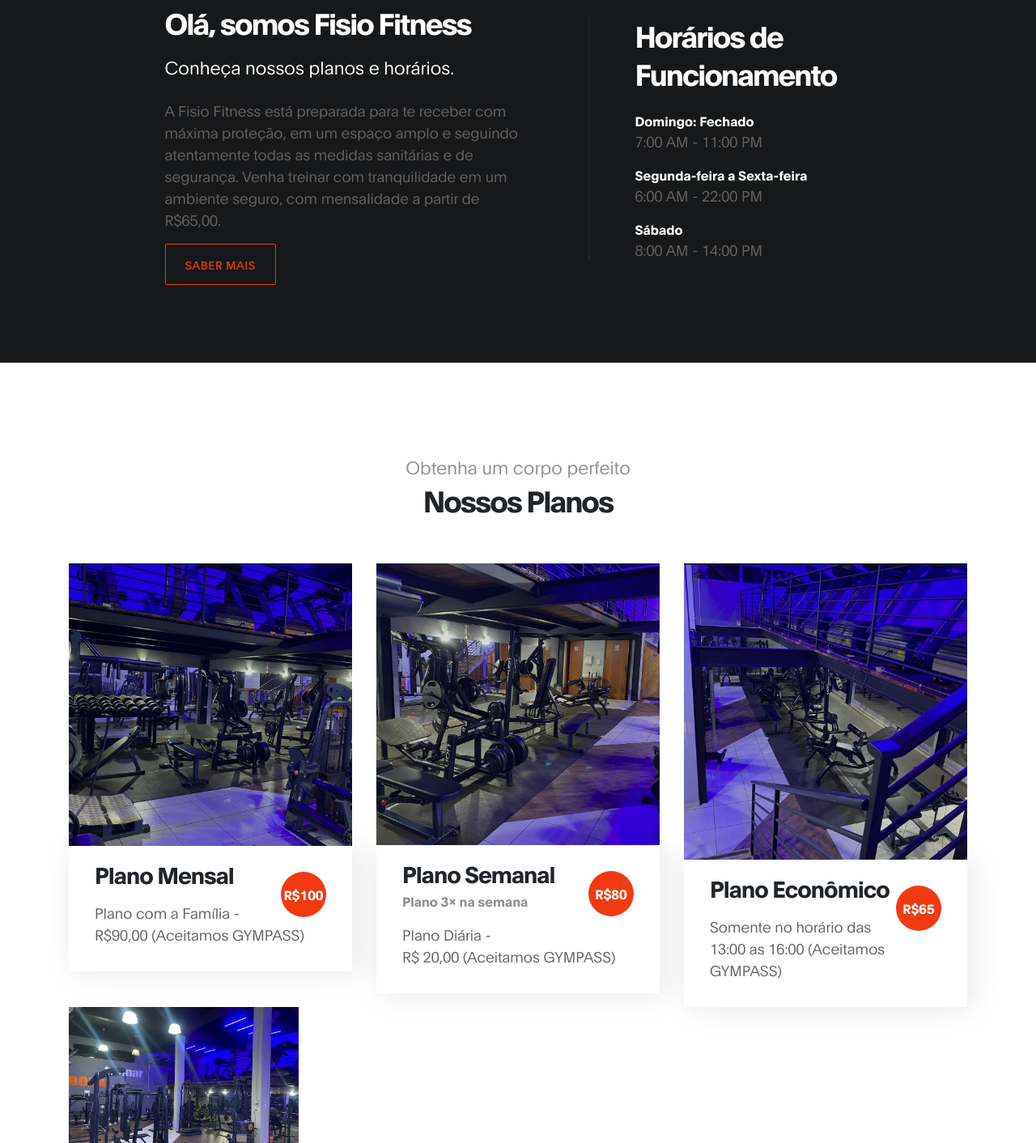
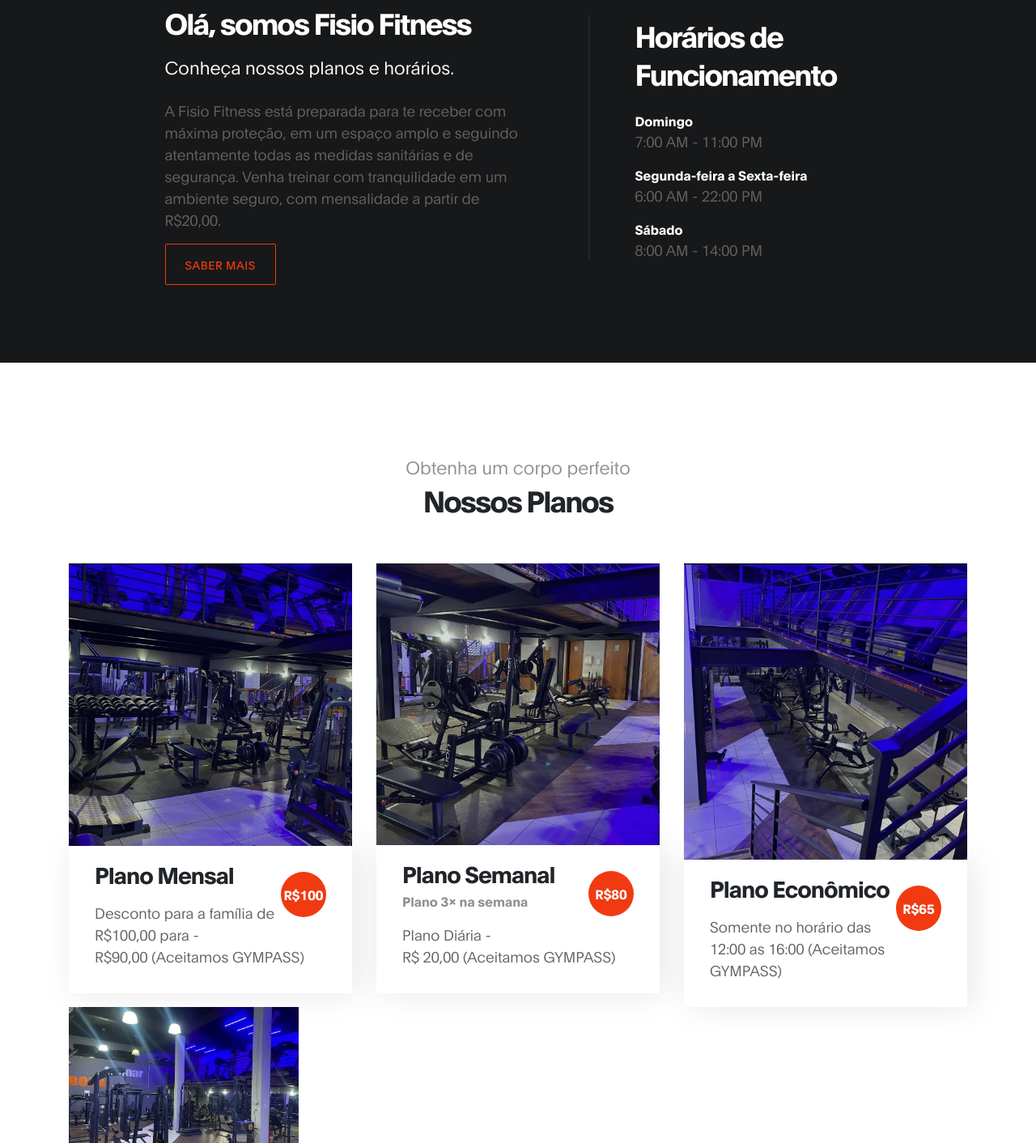
Before and after one commit to Dylucas07/fisiofitness, a plain HTML site: page index.html in a window 1280 px wide. Shown: the part 877-2289 px from the top of the page at 81% size. Drawn offline with Linux system fonts and the light colour scheme.

Commit message:
Update index.html

```diff
--- a/index.html
+++ b/index.html
@@ -99,7 +99,7 @@
 
                     <h6 class="mb-4 text-white" data-aos="fade-up">Conheça nossos planos e horários.</h6>
 
-                    <p data-aos="fade-up" data-aos-delay="200">A Fisio Fitness está preparada para te receber com máxima proteção, em um espaço amplo e seguindo atentamente todas as medidas sanitárias e de segurança. Venha treinar com tranquilidade em um ambiente seguro, com mensalidade a partir de R$65,00. <a
+                    <p data-aos="fade-up" data-aos-delay="200">A Fisio Fitness está preparada para te receber com máxima proteção, em um espaço amplo e seguindo atentamente todas as medidas sanitárias e de segurança. Venha treinar com tranquilidade em um ambiente seguro, com mensalidade a partir de R$20,00. <a
 <br>
 <br>
                     <a href="https://api.whatsapp.com/send/?phone=5531972143246&text&type=phone_number&app_absent=0" class="btn custom-btn bordered mt-3" data-aos="fade-up" data-aos-delay="700">Saber mais</a>
@@ -111,7 +111,7 @@
 
                                 <h2 class="mb-4 text-white" data-aos="fade-up" data-aos-delay="500">Horários de Funcionamento</h2>
 
-                               <strong class="d-block" data-aos="fade-up" data-aos-delay="600">Domingo: Fechado</strong>
+                               <strong class="d-block" data-aos="fade-up" data-aos-delay="600">Domingo</strong>
 
                                <p data-aos="fade-up" data-aos-delay="800">7:00 AM - 11:00 PM</p>
 
@@ -155,7 +155,7 @@
 
                                         <span class="class-price">R$100</span>
 
-                                        <p class="mt-3">Plano com a Família -
+                                        <p class="mt-3"> Desconto para a família de R$100,00 para -
                                             <br>
                                             R$90,00 (Aceitamos GYMPASS)</p>
                                     </div>
@@ -193,7 +193,7 @@
 
                                         <p class="mt-3">Somente no horário das
                                             <br>
-                                            13:00 as 16:00 (Aceitamos GYMPASS) </p>
+                                            12:00 as 16:00 (Aceitamos GYMPASS) </p>
                                     </div>
                                 </div>
                             </div>
```
